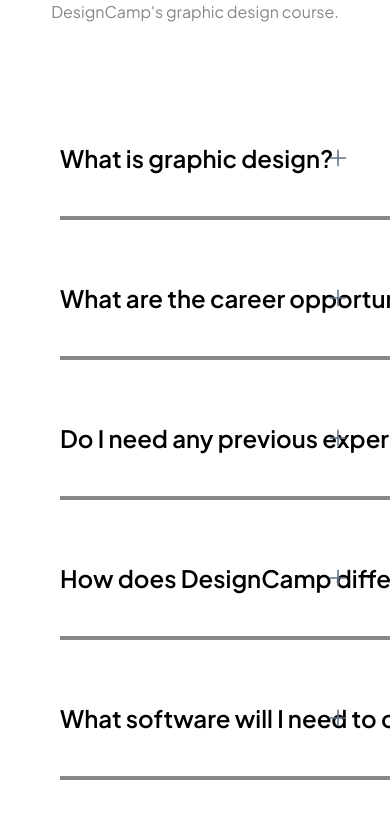
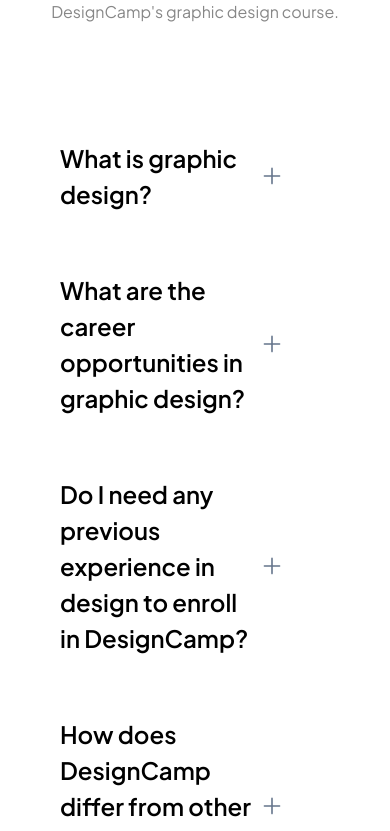
Before and after one commit to novianmw/designcamp.github.io, a Next.js app: page / in a window 390 px wide. Shown: the part 3320-4151 px from the top of the page. Built offline with nearby package versions, Linux system fonts and the light colour scheme; a web font is replaced by a local one.

Commit message:
update : responsive mobile

```diff
--- a/components/ContentToggle.tsx
+++ b/components/ContentToggle.tsx
@@ -11,23 +11,22 @@ export default function ContentToggle({ ask, answer}:any) {
 }
 
     return (
-        <div className="flex flex-col items-start">
-            <div className="flex flex-row justify-between w-full items-center">
-                <div className="flex flex-row justify-start items-center">
-                    <h1 className="font-semibold text-[24px] py-5">
+        <div className="flex flex-col justify-start">
+            <div className="flex flex-row justify-between items-center w-full">
+                <div className="flex flex-row justify-start items-center max-w-[200px] md:max-w-[300px] lg:max-w-[500px] xl:max-w-full">
+                    <h1 className="flex w-full items-center font-semibold text-[24px] py-5">
                         {ask}
                     </h1>
                 </div>
                 <div className="flex flex-row justify-end items-center">
-                    <button onClick={handleClick} className="absolute right-10 text-2xl text-slate-500 hover:text-black ">
+                    <button onClick={handleClick} className="text-2xl text-slate-500 hover:text-black ">
                         {isOpen ? <RxPlus /> : <RxCross1/>}
                     </button>
                 </div>
             </div>
-            <p className={`font-normal text-[16px] py-5 ${isOpen ? "hidden" : "block"}`}>
+            <p className={`max-w-[900px] font-normal text-[16px] py-5 ${isOpen ? "hidden" : "block"}`}>
                 {answer}
             </p>
-            <div className="my-5 flex flex-col justify-center items-center w-[950px] border-2 border-[#878787]"></div>
         </div>
     )
 }
```
